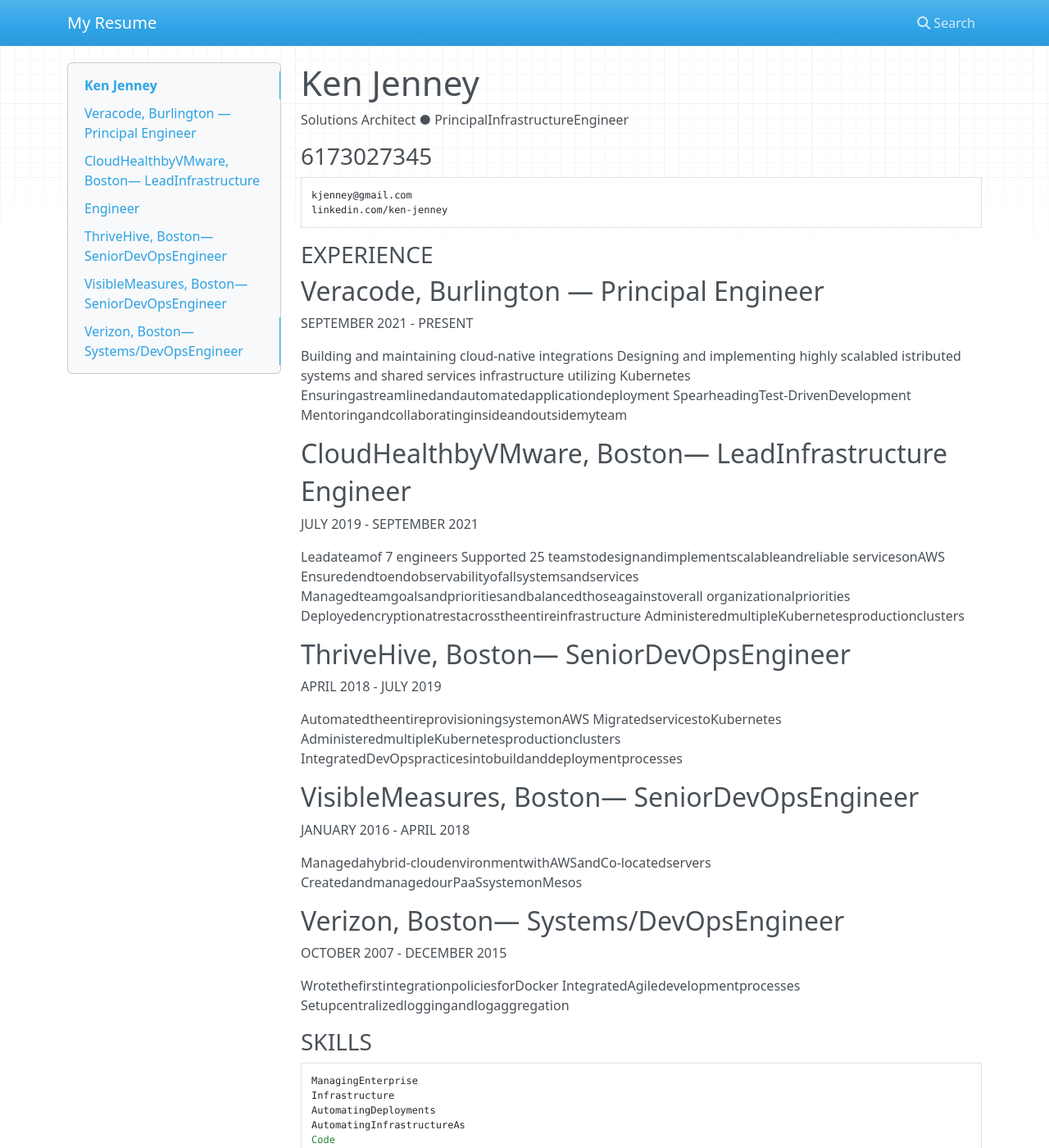
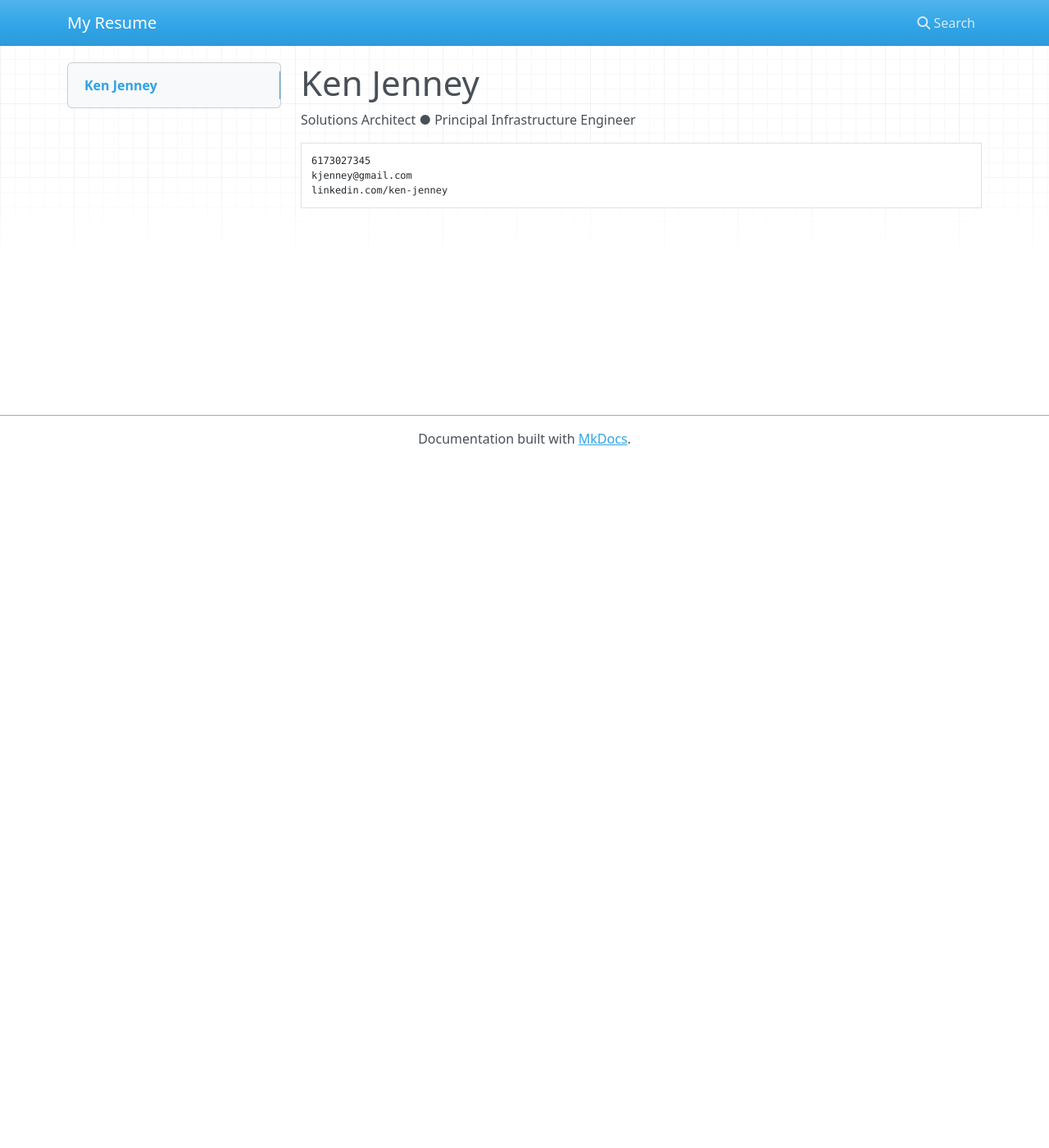
Before and after one commit to kjenney/myresume, an MkDocs documentation site: the page built from docs/index.md, in a window 1280 px wide and 1400 px high. Shown: the whole window at 82% size. Built offline with MkDocs 1.6.1, drawn with Linux system fonts in a browser that asks for light colours; nearby versions of some CDN libraries; some of the changed text lies outside the part shown.

Commit message:
Separate into component pieces

````diff
--- a/docs/index.md
+++ b/docs/index.md
@@ -1,98 +1,9 @@
 # Ken Jenney
 
-Solutions Architect ● PrincipalInfrastructureEngineer
-
-### 6173027345
+Solutions Architect ● Principal Infrastructure Engineer
 
 ```
+6173027345
 kjenney@gmail.com
 linkedin.com/ken-jenney
 ```
-### EXPERIENCE
-
-## Veracode, Burlington — Principal Engineer
-
-SEPTEMBER 2021 - PRESENT
-
-Building and maintaining cloud-native integrations
-Designing and implementing highly scalabled istributed systems and
-shared services infrastructure utilizing Kubernetes
-Ensuringastreamlinedandautomatedapplicationdeployment
-SpearheadingTest-DrivenDevelopment
-Mentoringandcollaboratinginsideandoutsidemyteam
-
-## CloudHealthbyVMware, Boston— LeadInfrastructure
-
-## Engineer
-
-JULY 2019 - SEPTEMBER 2021
-
-Leadateamof 7 engineers
-Supported 25 teamstodesignandimplementscalableandreliable
-servicesonAWS
-Ensuredendtoendobservabilityofallsystemsandservices
-Managedteamgoalsandprioritiesandbalancedthoseagainstoverall
-organizationalpriorities
-Deployedencryptionatrestacrosstheentireinfrastructure
-AdministeredmultipleKubernetesproductionclusters
-
-## ThriveHive, Boston— SeniorDevOpsEngineer
-
-APRIL 2018 - JULY 2019
-
-AutomatedtheentireprovisioningsystemonAWS
-MigratedservicestoKubernetes
-AdministeredmultipleKubernetesproductionclusters
-IntegratedDevOpspracticesintobuildanddeploymentprocesses
-
-## VisibleMeasures, Boston— SeniorDevOpsEngineer
-
-JANUARY 2016 - APRIL 2018
-
-Managedahybrid-cloudenvironmentwithAWSandCo-locatedservers
-CreatedandmanagedourPaaSsystemonMesos
-
-## Verizon, Boston— Systems/DevOpsEngineer
-
-OCTOBER 2007 - DECEMBER 2015
-
-WrotethefirstintegrationpoliciesforDocker
-IntegratedAgiledevelopmentprocesses
-Setupcentralizedloggingandlogaggregation
-
-### SKILLS
-
-```
-ManagingEnterprise
-Infrastructure
-AutomatingDeployments
-AutomatingInfrastructureAs
-Code
-ProvisioningEnterpriseCloud
-Solutions
-KubernetesArchitect
-AgileDevelopmentand
-Planning
-ManagingCloudCostatscale
-Python
-Chatbots
-```
-### CERTIFICATIONS
-
-```
-CertifiedKubernetes
-Administrators 2021
-AWSSolutionsArchitect 2021
-```
-### EDUCATION
-
-```
-ITTTechnicalInstitute
-Orlando-Assoc.ofScience
-ComputerNetworkSystems
-September 2001 - May 2003
-ITTTechnicalInstitute
-Norfolk-BachelorsofScience
-InformationSystemsSecurity
-September 2003 - May 2005
-```
````
